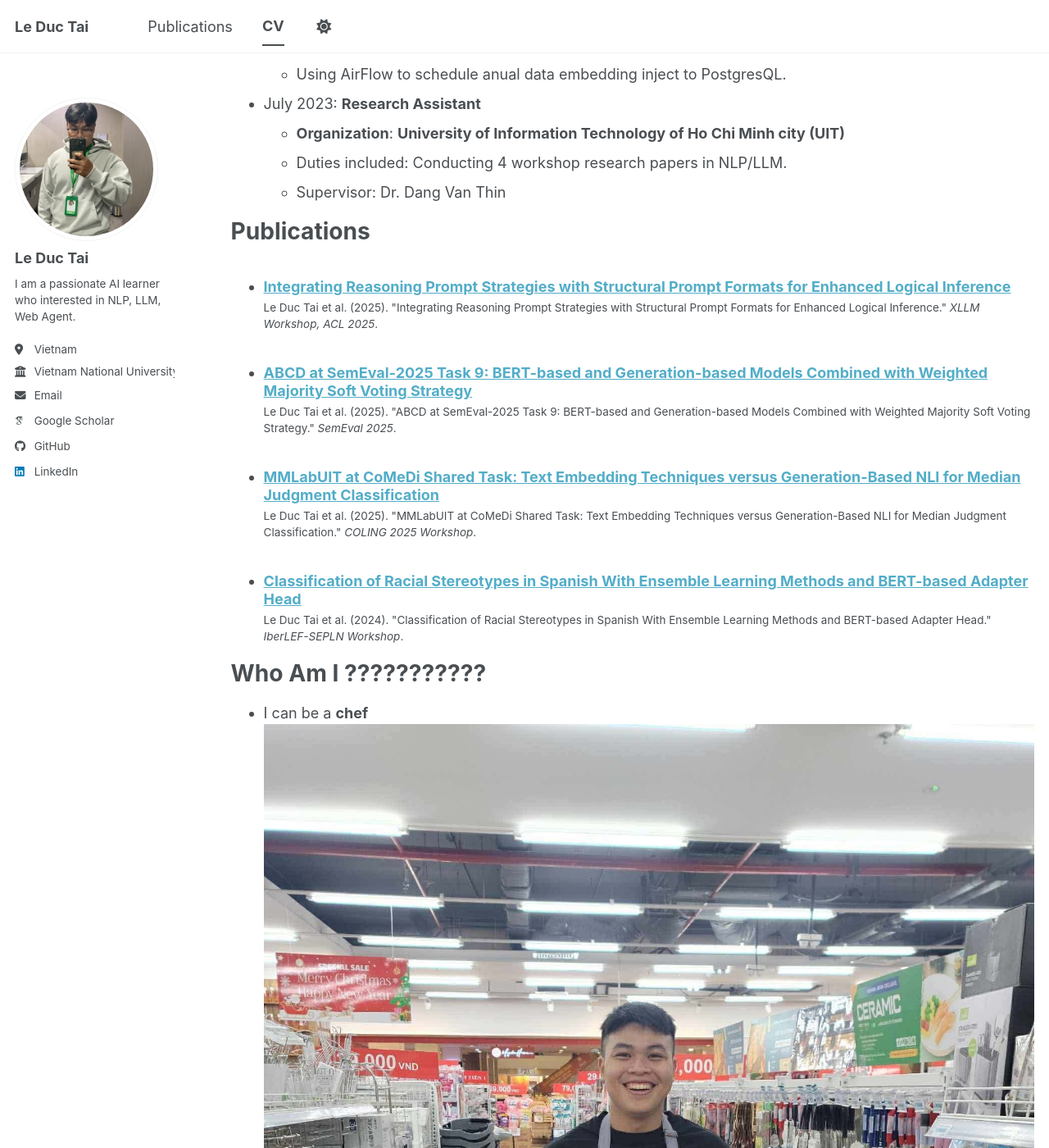
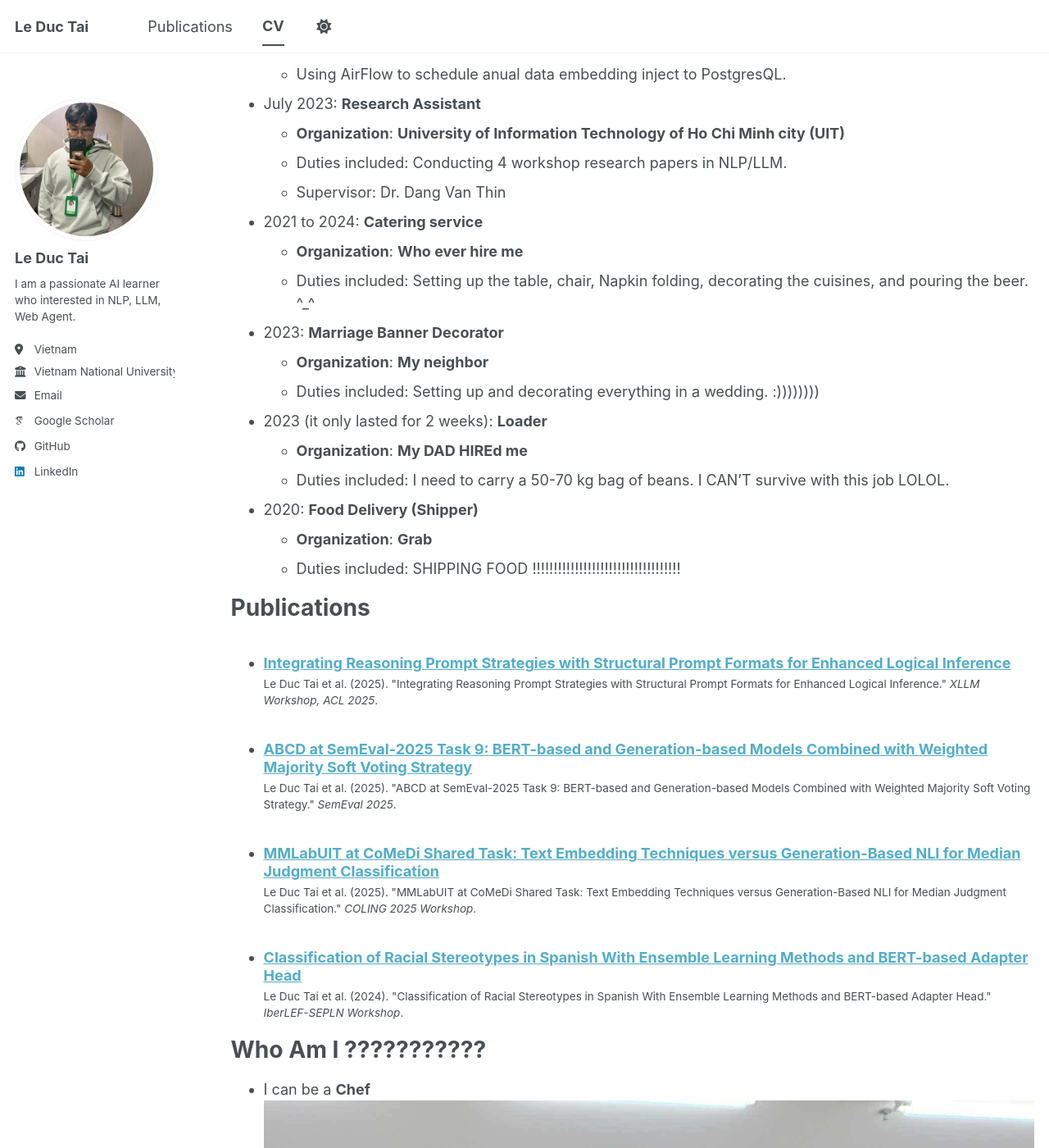
Before and after one commit to NBTailee/personal_website, a Jekyll site: the page built from _pages/cv.md, in a window 1280 px wide and 1400 px high, scrolled down 656 px. Shown: the whole window at 82% size. Built offline with Jekyll 4.4.1, drawn with Linux system fonts in a browser that asks for light colours; some web fonts are replaced; a script bundle is joined from its source files by our own code; library files that are not in the unit come from our copies; some of the changed text lies outside the part shown.

Commit message:
Update cv.md

```diff
--- a/_pages/cv.md
+++ b/_pages/cv.md
@@ -30,6 +30,22 @@ Work experience
   * Duties included: Conducting 4 workshop research papers in NLP/LLM.
   * Supervisor: Dr. Dang Van Thin
 
+* 2021 to 2024: **Catering service**
+  * **Organization**: **Who ever hire me**
+  * Duties included: Setting up the table, chair, Napkin folding, decorating the cuisines, and pouring the beer. ^_^
+
+* 2023: **Marriage Banner Decorator**
+  * **Organization**: **My neighbor**
+  * Duties included: Setting up and decorating everything in a wedding. :))))))))
+
+* 2023 (it only lasted for 2 weeks): **Loader**
+  * **Organization**: **My DAD HIREd me**
+  * Duties included: I need to carry a 50-70 kg bag of beans. I CAN'T survive with this job LOLOL.
+
+* 2020: **Food Delivery (Shipper)**
+  * **Organization**: **Grab**
+  * Duties included: SHIPPING FOOD !!!!!!!!!!!!!!!!!!!!!!!!!!!!!!!!!!!
+
 Publications
 ======
   <ul>{% for post in site.publications reversed %}
@@ -38,5 +54,14 @@ Publications
 
 Who Am I ???????????
 ======
-- I can be a **chef**
+- I can be a **Chef**
 ![chef](../images/467875f1-06f1-4f0d-954b-595cc2928b93.jpg)
+
+- I can be a **Mechanic**
+![mechanic](../images/0661f1ea-d2c3-4a6d-bcc8-5e1fe2591be0.jpg)
+
+- I can be an **Apocalypse Survivor**
+![mechanic](../images/01148b53-ed46-4f9c-b0a7-2d80b5397210.jpg)
+
+- I was a **Shipper** (this is my part-time job when I was in grade 10)
+![mechanic](../images/064c8d3d-b538-42ec-b9ff-7216bbe1a77b.jpg)
```
